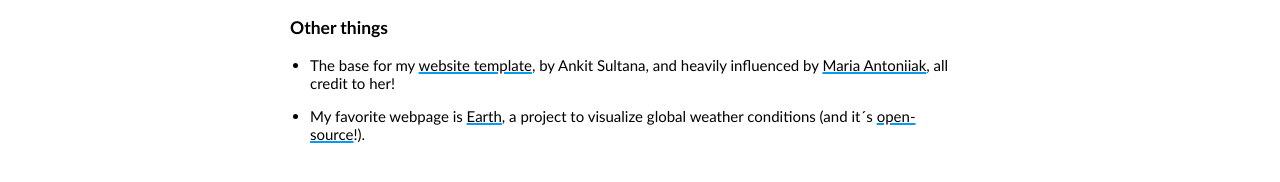
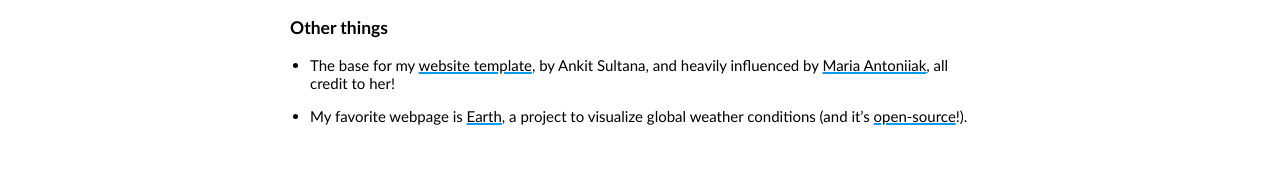
Before and after one commit to MeritxellC/MeritxellC.github.io, a Jekyll site: the page built from index.md, in a window 1280 px wide. Shown: the part 607-789 px from the top of the page. Built offline with Jekyll 4.4.1, drawn with Linux system fonts in a browser that asks for light colours.

Commit message:
minor typo

```diff
--- a/index.md
+++ b/index.md
@@ -34,7 +34,7 @@ Other things
 - The base for my [website template](https://github.com/ankitsultana/researcher), by Ankit Sultana, and heavily influenced
 by [Maria Antoniiak](https://maria-antoniak.github.io), all credit to her!
 
-- My favorite webpage is [Earth](https://earth.nullschool.net), a project to visualize global weather conditions (and it´s
+- My favorite webpage is [Earth](https://earth.nullschool.net), a project to visualize global weather conditions (and it's
 [open-source](https://github.com/cambecc/earth)!).
 
 <br style="line-height:3">
```
